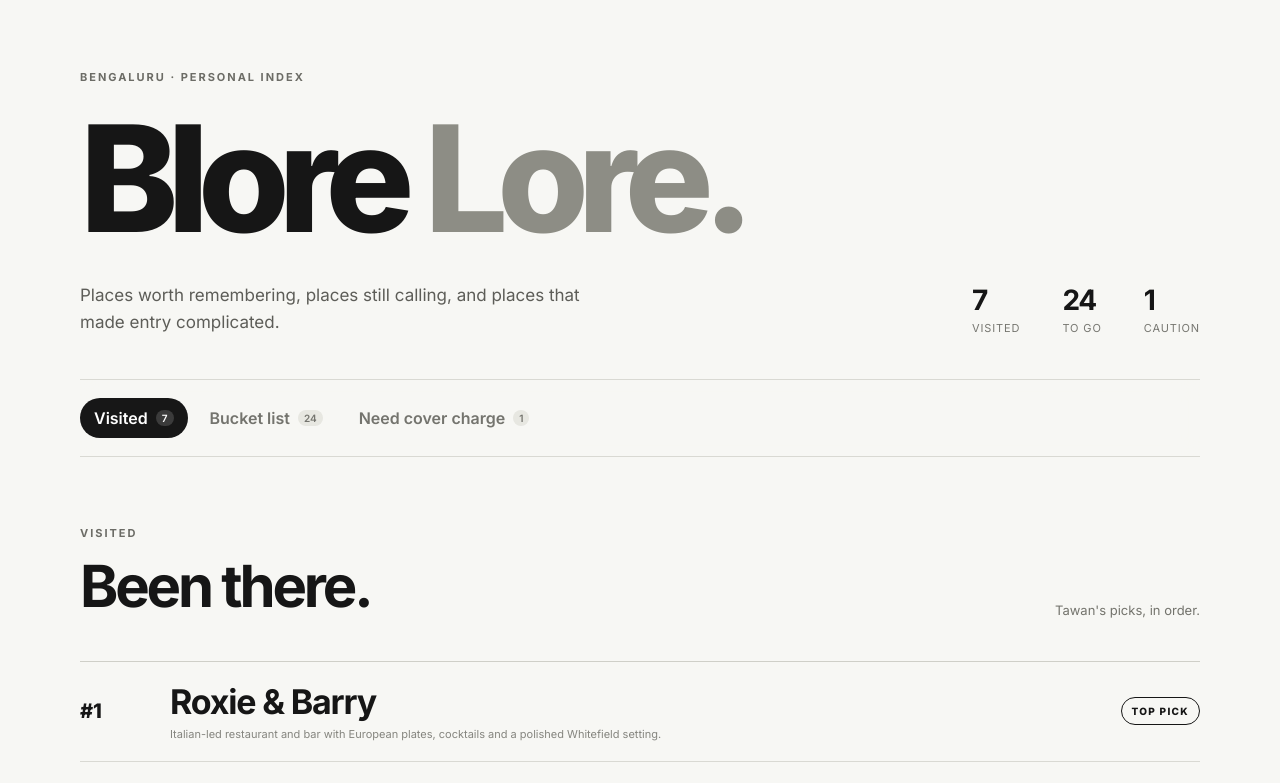
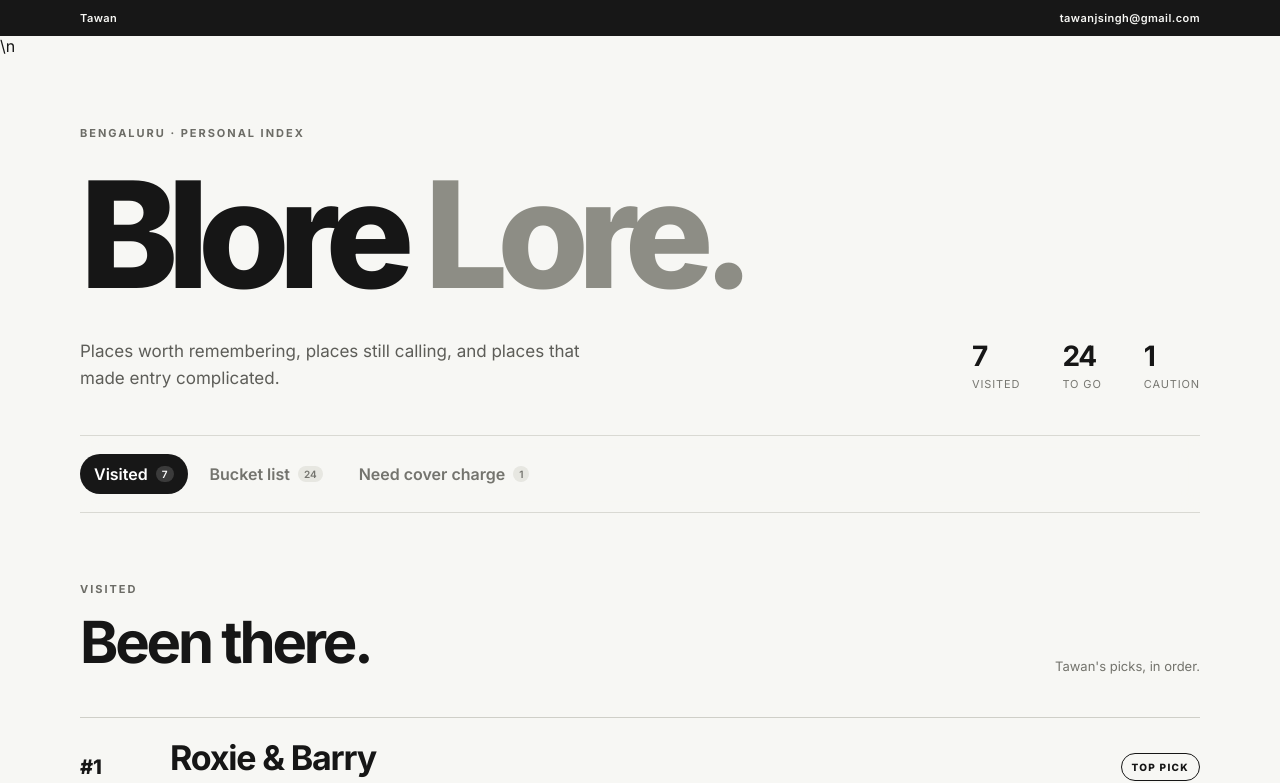
Before and after one commit to anon-astra/blore-lore, a Svelte app: page / in a window 1280 px wide. Shown: the top 783 px of the page. Built offline with nearby package versions, Linux system fonts and the light colour scheme.

Commit message:
Add visible top contact banner

```diff
--- a/src/App.svelte
+++ b/src/App.svelte
@@ -39,7 +39,7 @@ let active='visited';
 const tabs=[['visited','Visited',visited.length],['bucket','Bucket list',bucket.length],['cover','Need cover charge',cover.length]];
 </script>
 <svelte:head><title>Blore Lore — Bengaluru trail</title></svelte:head>
-<div class="shell">
+<div class="top-banner"><span>Tawan</span><a href="mailto:tawanjsingh@gmail.com">tawanjsingh@gmail.com</a></div>\n<div class="shell">
 <header><div class="eyebrow">BENGALURU · PERSONAL INDEX</div><h1>Blore <span>Lore.</span></h1><p class="intro">Places worth remembering, places still calling, and places that made entry complicated.</p><div class="stats"><div><strong>{visited.length}</strong><span>visited</span></div><div><strong>{bucket.length}</strong><span>to go</span></div><div><strong>{cover.length}</strong><span>caution</span></div></div></header>
 <nav>{#each tabs as t}<button class:active={active===t[0]} onclick={()=>active=t[0]}><span>{t[1]}</span><small>{t[2]}</small></button>{/each}</nav>
 <main>
```
